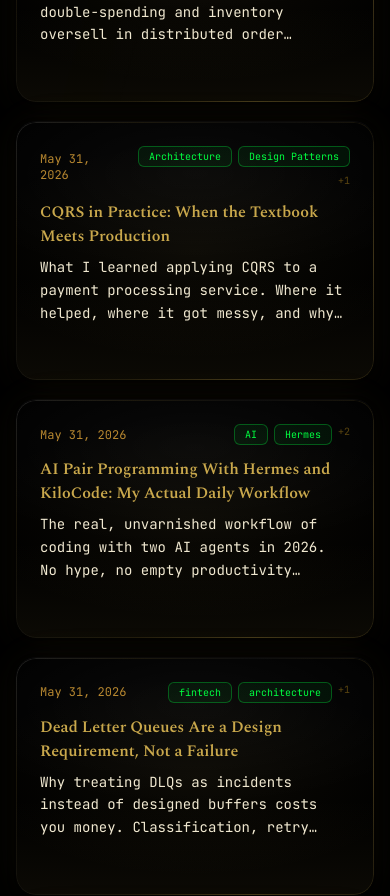
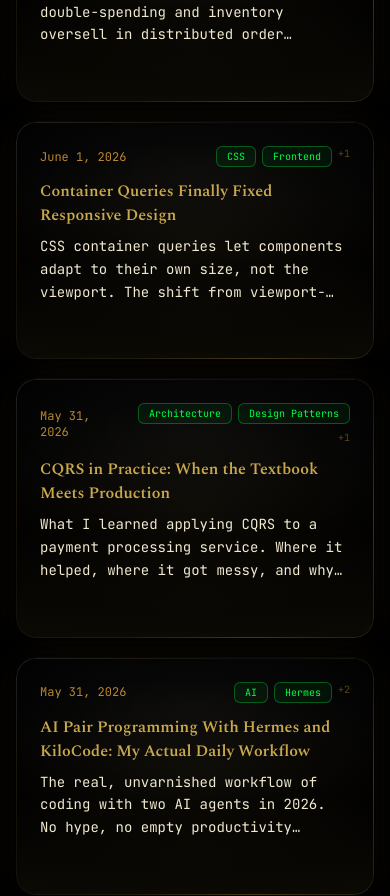
Before and after one commit to cryptorichyrich/biotama-next, a Next.js app: page /blog in a window 390 px wide. Shown: the part 1120-2016 px from the top of the page. Built offline with nearby package versions, Linux system fonts and the light colour scheme.

Commit message:
blog: Container Queries Finally Fixed Responsive Design

```diff
--- a/src/data/blog-posts.ts
+++ b/src/data/blog-posts.ts
@@ -2292,6 +2292,56 @@ Start with version columns on every mutable table. Add retry logic with limits.
 
 ![Optimistic Concurrency Control](/images/blog/optimistic-concurrency-control-order-system.jpg)`,
   },
+  {
+    slug: "container-queries-responsive-design",
+    title: "Container Queries Finally Fixed Responsive Design",
+    description:
+      "CSS container queries let components adapt to their own size, not the viewport. The shift from viewport-based thinking changes everything about responsive design.",
+    date: "2026-06-01",
+    tags: ["CSS", "Frontend", "Responsive Design"],
+    content: `# Container Queries Finally Fixed Responsive Design
+
+Media queries broke my brain for years. The entire responsive design paradigm was built on one assumption: the only thing that matters is how wide the browser window is. A component living in a 400px sidebar gets the same media query breakpoint as one in the main content area. That made no sense in 2015 and it makes even less now, with component-driven architectures dominating the frontend landscape.
+
+Container queries changed everything.
+
+Instead of querying the viewport width, you query the container width. The difference sounds subtle on paper. In practice, it transforms how you reason about layout.
+
+## The Problem Media Queries Created
+
+I spent years writing defensive CSS that accounted for where a component might live. A card component needed to look good at 300px in a sidebar, at 600px in a two-column grid, and at full width in a single-column mobile layout. That meant stacking media queries based on the parent's expected breakpoints — fragile, context-dependent code that broke the moment a designer moved the card somewhere new.
+
+The alternative was JavaScript resize observers. Every component reading its own width and toggling class names. Functional, but heavy. Wrong philosophy, too — layout belongs in CSS.
+
+## How Container Queries Work
+
+\`\`\`css
+.sidebar {
+  container-type: inline-size;
+}
+
+@container (min-width: 400px) {
+  .card {
+    display: grid;
+    grid-template-columns: 1fr 1fr;
+  }
+}
+\`\`\`
+
+That's it. The \`.card\` adapts to its container, not the viewport. Drop it in a 300px sidebar and it renders single-column. Drop the same card in an 800px main area and it goes two-column. Same component, zero context-dependent code.
+
+## What This Actually Changes
+
+Container queries make components portable in a way media queries never could. Build a card once. Place it anywhere — sidebar, modal, full page, nested grid — and it adapts. No defensive stylesheets that second-guess where a component will live. No fragile \`@media\` queries tied to specific page layouts that break six months later when someone redesigns the sidebar.
+
+The mental model shift is bigger than the syntax. Responsive design used to mean designing for device sizes. Now it means designing for the available space, wherever that space happens to be. That's what we wanted all along.
+
+I rebuilt a dashboard component library a few months back that had accumulated 47 media query breakpoints across 14 component files. After migrating to container queries, every component carried its own breakpoints. Stylesheets dropped by nearly 40%. The designer could drag components around Figma without me recalculating which page-level breakpoint each one needed.
+
+CSS Grid taught us to think in two dimensions. Container queries taught us to think locally. Together, they're the closest thing to a layout revolution since flexbox landed. If you're still reaching for \`@media (max-width: 768px)\` on every component, you're solving the wrong problem.
+
+![CSS Container Queries](/images/blog/css-container-queries-responsive-design.jpg)`,
+  },
 ];
 
 export function getBlogPostBySlug(slug: string): BlogPost | undefined {
```
Also changed, not shown: public/images/blog/css-container-queries-responsive-design.jpg (added).
